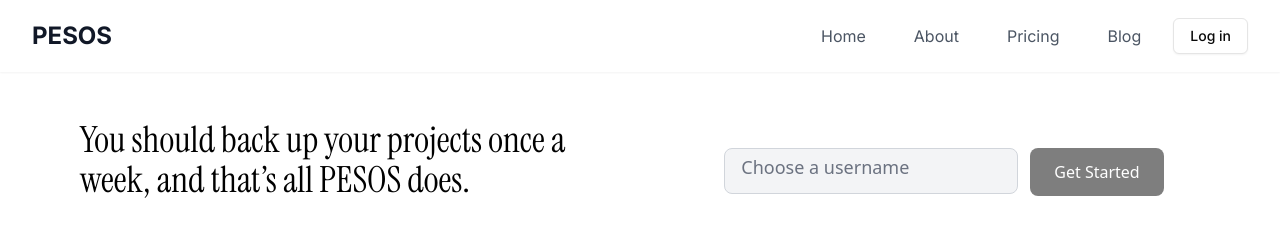
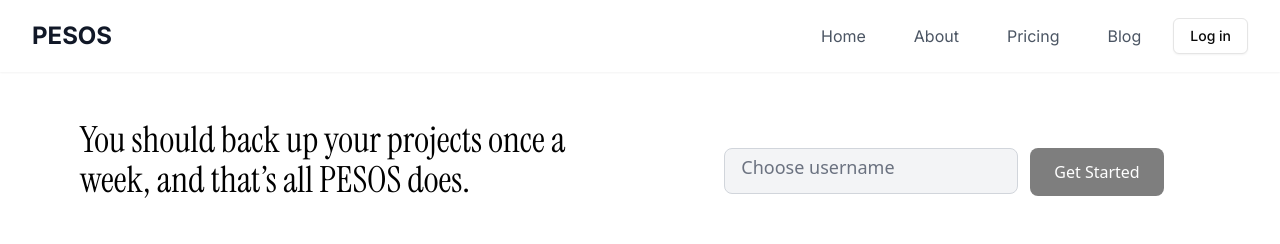
Before and after one commit to jonbell-lot23/pesos, a Next.js app: page / in a window 1280 px wide. Shown: the top 244 px of the page. Built offline with nearby package versions, Linux system fonts and the light colour scheme; no server answers.

Commit message:
Update placeholder text for username input field

```diff
--- a/components/LandingPageWithUsername.tsx
+++ b/components/LandingPageWithUsername.tsx
@@ -204,7 +204,7 @@ export default function LandingPageWithUsername() {
                     <input
                       id="username"
                       type="text"
-                      placeholder="Choose a username"
+                      placeholder="Choose username"
                       value={username}
                       onChange={handleInputChange}
                       className={`w-full bg-gray-100 border rounded-lg px-4 pt-1 pb-3 text-black placeholder-gray-500 text-lg focus:outline-none focus:ring-2 transition-all ${
```
